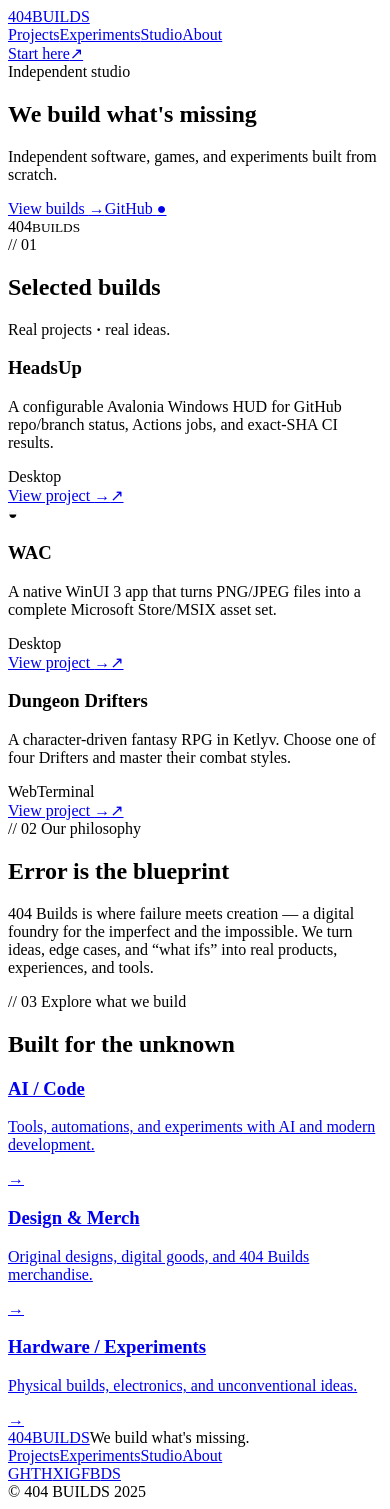
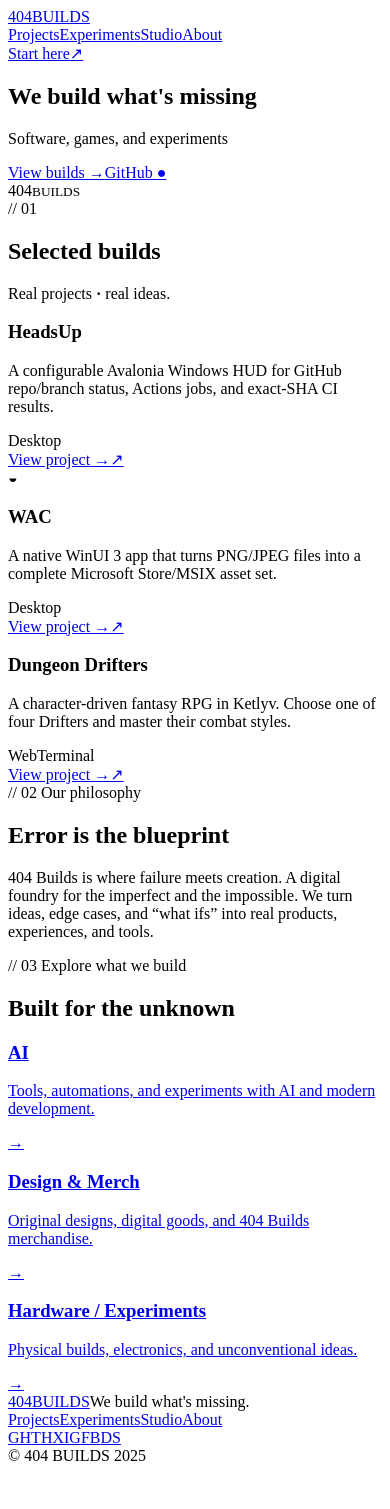
Before and after one commit to MrCodeGameandAnime/404-Builds, a React app in the folder root/: page / in a window 390 px wide. After the commit the page ends 1473 px from the top, so only its background shows below. Built offline with nearby package versions, Linux system fonts and the light colour scheme; the HTML template or start-up script is replaced by a standard one.

Commit message:
Updated styling and links

```diff
--- a/root/src/App.jsx
+++ b/root/src/App.jsx
@@ -2,7 +2,7 @@ import React from 'react';
 
 /**
  * @typedef {{ name: string, description: string, tags: string[], visual: 'heads-up' | 'wac' | 'dungeon', href: string }} Project
- * @typedef {{ title: string, description: string, icon: 'brain' | 'palette' | 'chip' }} Category
+ * @typedef {{ title: string, description: string, icon: 'brain' | 'palette' | 'chip', href?: string }} Category
  * @typedef {{ label: string, href: string }} NavigationItem
  * @typedef {{ label: string, href: string, mark: string }} SocialLink
  */
@@ -35,9 +35,10 @@ const projects = [
 /** @type {Category[]} */
 const categories = [
   {
-    title: 'AI / Code',
+    title: 'AI',
     description: 'Tools, automations, and experiments with AI and modern development.',
     icon: 'brain',
+    href: 'https://github.com/MrCodeGameandAnime/Bead-Out-AI',
   },
   {
     title: 'Design & Merch',
@@ -124,9 +125,8 @@ function Hero() {
   return (
     <section className="hero shell" aria-labelledby="hero-heading">
       <div className="hero-copy">
-        <div className="eyebrow"><span className="eyebrow-line" />Independent studio</div>
         <h1 id="hero-heading">We build <span className="hero-highlight">what&apos;s missing</span></h1>
-        <p className="hero-lede">Independent software, games, and experiments built from scratch.</p>
+        <p className="hero-lede">Software, games, and experiments</p>
         <div className="hero-actions">
           <a className="button button-primary" href="#projects">View builds <Arrow direction="→" /></a>
           <a className="button button-ghost" href="https://github.com/MrCodeGameandAnime" target="_blank" rel="noreferrer">GitHub <span className="github-mark" aria-hidden="true">●</span></a>
@@ -205,6 +205,10 @@ function BuildGrid() {
 function Philosophy() {
   return (
     <section className="philosophy section shell" id="about" aria-labelledby="philosophy-heading">
+      <div className="philosophy-heading">
+        <div className="section-kicker">// 02 <span>Our philosophy</span></div>
+      </div>
+      <div className="philosophy-content">
         <div className="glitch-panel" aria-hidden="true">
           <div className="glitch-photo" />
           <div className="glitch-block block-one" />
@@ -213,9 +217,9 @@ function Philosophy() {
           <div className="glitch-frame" />
         </div>
         <div className="philosophy-copy">
-        <div className="section-kicker">// 02 <span>Our philosophy</span></div>
           <h2 id="philosophy-heading">Error is the <span>blueprint</span></h2>
-        <p>404 Builds is where failure meets creation — a digital foundry for the imperfect and the impossible. We turn ideas, edge cases, and “what ifs” into real products, experiences, and tools.</p>
+          <p>404 Builds is where failure meets creation. A digital foundry for the imperfect and the impossible. We turn ideas, edge cases, and “what ifs” into real products, experiences, and tools.</p>
+        </div>
       </div>
     </section>
   );
@@ -237,7 +241,7 @@ function ExploreGrid() {
       </div>
       <div className="explore-grid">
         {categories.map((category) => (
-          <a className="explore-card" href="#studio" key={category.title}>
+          <a className="explore-card" href={category.href ?? '#studio'} key={category.title}>
             <CategoryIcon type={category.icon} />
             <div>
               <h3>{category.title}</h3>
--- a/root/src/styles.css
+++ b/root/src/styles.css
@@ -157,7 +157,9 @@ button, a { -webkit-tap-highlight-color: transparent; }
 .card-open { display: grid; width: 24px; height: 24px; place-items: center; border: 1px solid var(--line); color: var(--muted-light); font-size: 13px; }
 .card-open:hover { border-color: var(--red); color: var(--red-hot); }
 
-.philosophy { display: grid; grid-template-columns: .75fr 1.25fr; align-items: center; gap: 74px; }
+.philosophy { display: block; }
+.philosophy-heading { margin-bottom: 30px; }
+.philosophy-content { display: grid; grid-template-columns: .75fr 1.25fr; align-items: center; gap: 74px; }
 .glitch-panel { position: relative; height: 252px; overflow: hidden; background: #101318; }
 .glitch-photo { position: absolute; inset: 11% 16% 12% 16%; background: linear-gradient(148deg, transparent 0 14%, #d3d4d1 15% 23%, transparent 24% 32%, #7c8082 33% 45%, transparent 46%), linear-gradient(25deg, #080a0d 0 38%, #484a4c 39% 52%, #171b21 53% 70%, #a2a4a3 71% 77%, #111318 78%); filter: grayscale(1) contrast(1.3); opacity: .78; clip-path: polygon(0 11%, 18% 11%, 18% 0, 46% 0, 46% 12%, 77% 12%, 77% 4%, 100% 4%, 100% 86%, 84% 86%, 84% 100%, 57% 100%, 57% 89%, 26% 89%, 26% 100%, 0 100%); }
 .glitch-panel::before { position: absolute; inset: 20% 0 auto; height: 1px; content: ""; background: var(--red); box-shadow: 0 32px 0 rgba(255, 38, 61, .42), 0 73px 0 rgba(255, 38, 61, .23); }
@@ -166,7 +168,6 @@ button, a { -webkit-tap-highlight-color: transparent; }
 .block-one { top: 16%; left: 0; width: 65px; height: 8px; }
 .block-two { right: 0; bottom: 24%; width: 72px; height: 5px; }
 .block-three { left: 18%; bottom: 8%; width: 126px; height: 3px; opacity: .36; }
-.philosophy-copy .section-kicker { margin-bottom: 14px; }
 .philosophy-copy h2 { max-width: 640px; font-size: clamp(2.7rem, 5vw, 4.7rem); }
 .philosophy-copy p { max-width: 660px; margin: 18px 0 0; color: var(--muted); font-size: 16px; line-height: 1.65; }
 
@@ -208,7 +209,7 @@ button, a { -webkit-tap-highlight-color: transparent; }
   .hero-copy { padding: 0; }.hero-art { justify-self: center; width: min(100%, 560px); margin-top: -14px; }
   .build-grid, .explore-grid { grid-template-columns: repeat(2, minmax(0, 1fr)); }
   .project-art { height: 250px; }
-  .philosophy { grid-template-columns: 1fr; gap: 36px; }.glitch-panel { max-width: 560px; }
+  .philosophy-content { grid-template-columns: 1fr; gap: 36px; }.glitch-panel { max-width: 560px; }
   .footer-shell { grid-template-columns: 1fr; padding: 36px 0; }.footer-nav { justify-content: flex-start; flex-wrap: wrap; }.footer-meta { justify-items: start; }
 }
 
```
Also changed, not shown: 1 other file (tests, documents, lock files or other folders). Lines whose indentation alone changed are shown as unchanged.
